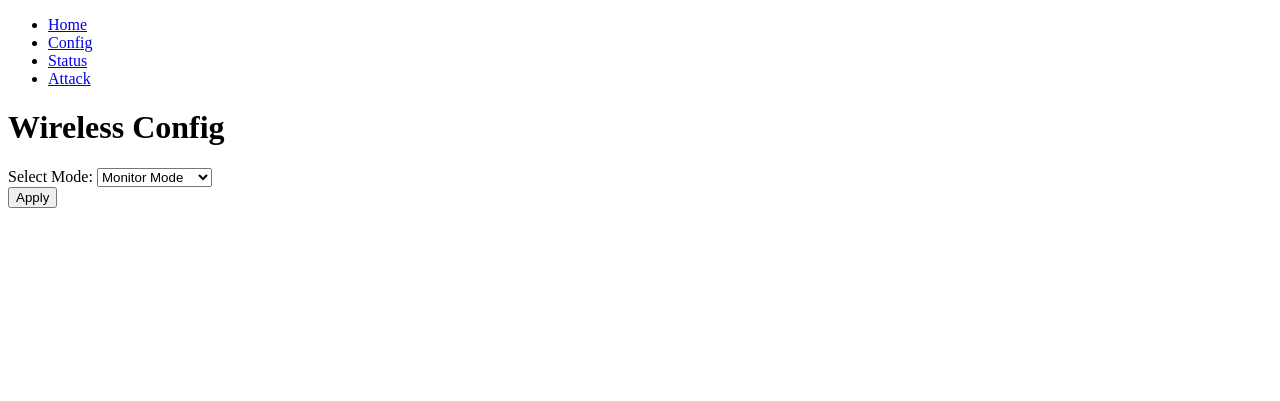
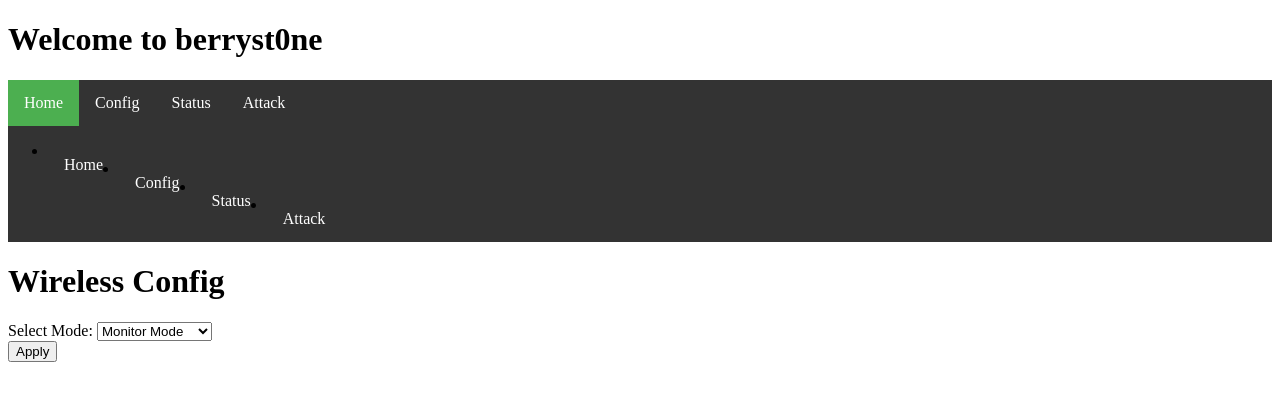
Before and after one commit to br0wnboi/rpi-wifi-tester, a Flask app: page /config in a window 1280 px wide. Shown: the top 401 px of the page. Run offline with Flask 3, Linux system fonts and the light colour scheme.

Commit message:
Update config.html

```diff
--- a/templates/config.html
+++ b/templates/config.html
@@ -2,6 +2,45 @@
 <html>
 <head>
   <title>Wireless Config</title>
+  <!DOCTYPE html>
+<html>
+<head>
+  <title>berryst0ne</title>
+  <style>
+    nav {
+      background-color: #333;
+      overflow: hidden;
+    }
+    nav a {
+      float: left;
+      display: block;
+      color: white;
+      text-align: center;
+      padding: 14px 16px;
+      text-decoration: none;
+    }
+    nav a:hover {
+      background-color: #ddd;
+      color: black;
+    }
+    nav a.active {
+      background-color: #4CAF50;
+      color: white;
+    }
+  </style>
+</head>
+<body>
+  <h1>Welcome to berryst0ne</h1>
+
+  <nav>
+    <a class="active" href="/">Home</a>
+    <a href="/config">Config</a>
+    <a href="/status">Status</a>
+    <a href="/attack">Attack</a>
+  </nav>
+</body>
+</html>
+
 </head>
 <body>
   <nav>
```
